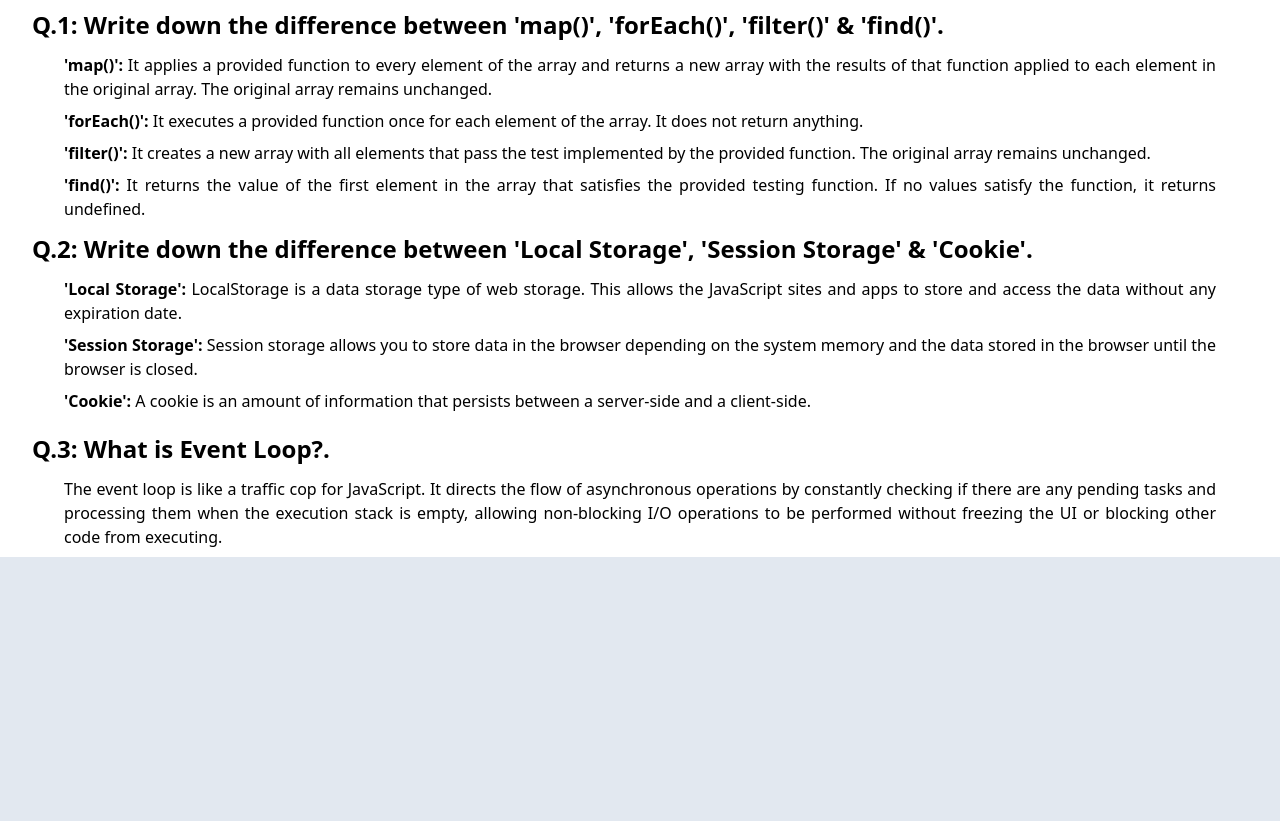
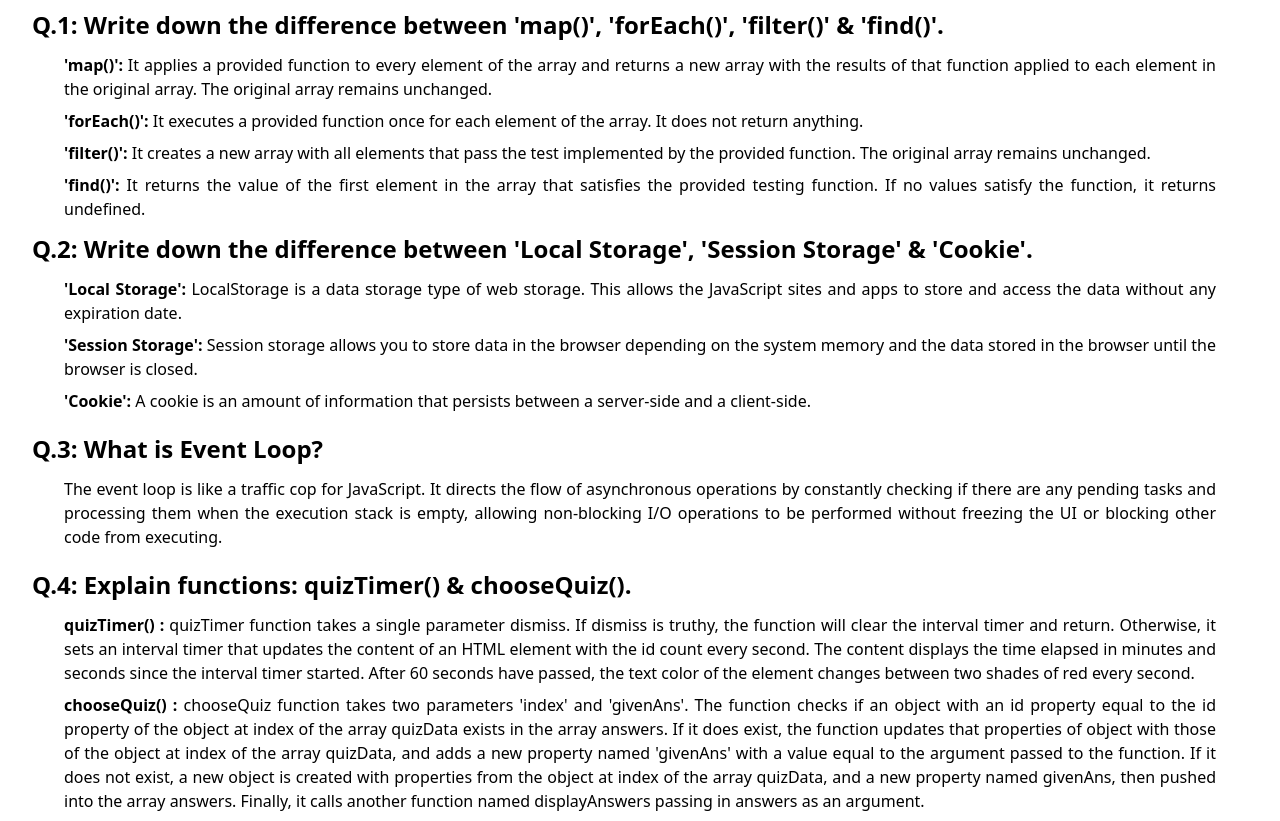
Before and after one commit to sajibsaifullah/b7a7-quiz-hero-sajibsaifullah, a plain HTML site: page blog.html in a window 1280 px wide. Shown: the part 99-920 px from the top of the page. Before the commit the page ends 800 px from the top, so only its background shows below. Drawn offline with nearby package versions, Linux system fonts and the light colour scheme.

Commit message:
explained quizTimer() & chooseQuiz()

```diff
--- a/blog.html
+++ b/blog.html
@@ -25,8 +25,14 @@
             <p class="px-3 lg:px-8 pb-2"><span class="font-bold">'Cookie': </span>A cookie is an amount of information that persists between a server-side and a client-side.</p>
         </div>
         <div class="">
-            <h4 class="font-semibold text-2xl my-3"> Q.3: What is Event Loop?.</h4>
+            <h4 class="font-semibold text-2xl my-3"> Q.3: What is Event Loop?</h4>
             <p class="px-3 lg:px-8 pb-2">The event loop is like a traffic cop for JavaScript. It directs the flow of asynchronous operations by constantly checking if there are any pending tasks and processing them when the execution stack is empty, allowing non-blocking I/O operations to be performed without freezing the UI or blocking other code from executing.</p>
+        </div>
+        <div class="">
+            <h4 class="font-semibold text-2xl my-3"> Q.4: Explain functions: quizTimer() & chooseQuiz().</h4>
+            <p class="px-3 lg:px-8 pb-2"><span class="font-bold">quizTimer() : </span>quizTimer function takes a single parameter dismiss. If dismiss is truthy, the function will clear the interval timer and return. Otherwise, it sets an interval timer that updates the content of an HTML element with the id count every  second. The content displays the time elapsed in minutes and seconds since the interval timer started. After 60 seconds have passed, the text color of the element changes between two shades of red every second.</p>
+        </div>
+            <p class="px-3 lg:px-8 pb-2"><span class="font-bold">chooseQuiz() : </span>chooseQuiz function takes two parameters 'index' and 'givenAns'. The function checks if an object with an id property equal to the id property of the object at index of the array quizData exists in the array answers. If it does exist, the function updates that properties of object with those of the object at index of the array quizData, and adds a new property named 'givenAns' with a value equal to the argument passed to the function. If it does not exist, a new object is created with properties from the object at index of the array quizData, and a new property named givenAns, then pushed into the array answers. Finally, it calls another function named displayAnswers passing in answers as an argument.</p>
         </div>
 
     </section>
```
